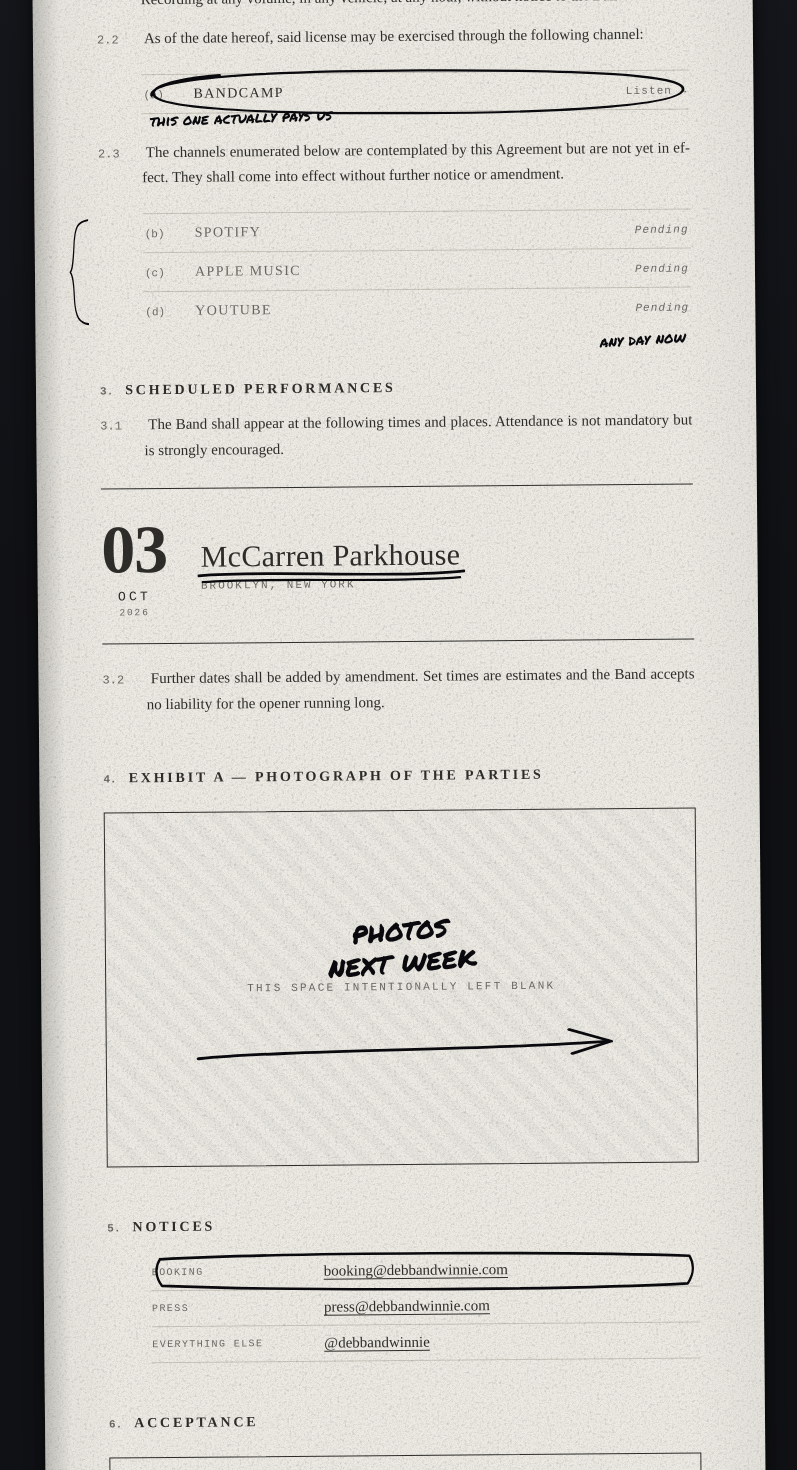
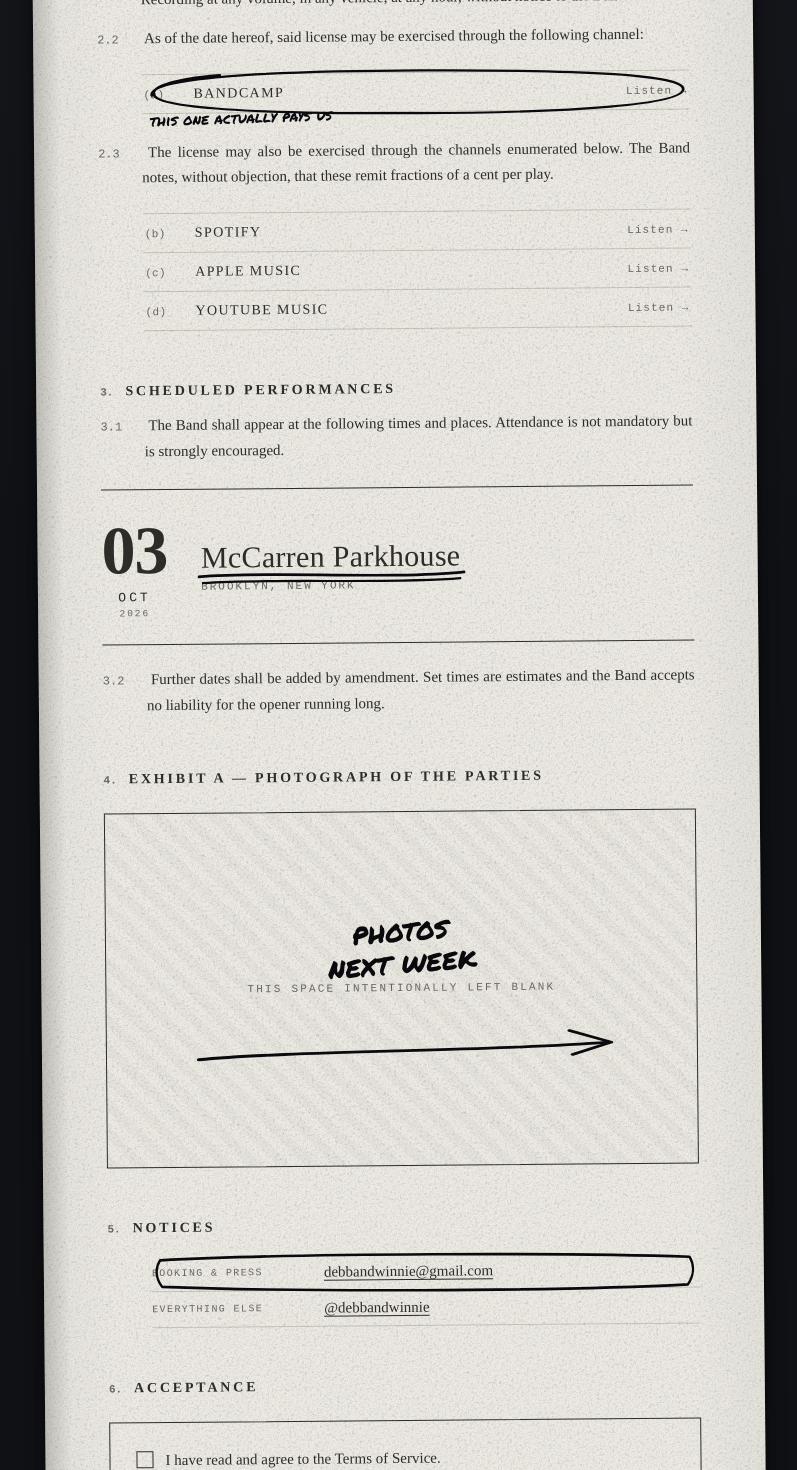
Before and after one commit to schmooie/debbandwinnie.com, a Svelte app: page / in a window 1280 px wide. Shown: the part 940-2410 px from the top of the page, without its empty margins (243-1040 px from the left). Built offline with nearby package versions, Linux system fonts and the light colour scheme.

Commit message:
updatre links

```diff
--- a/index.html
+++ b/index.html
@@ -63,15 +63,19 @@
       <p class="ns-sub">The new single — out now</p>
 
       <h2>Listen</h2>
-      <p><a href="https://debbandwinnie.bandcamp.com/">Bandcamp &rarr;</a> (Spotify, Apple Music &amp; YouTube pending)</p>
+      <p>
+        <a href="https://debbandwinnie.bandcamp.com/">Bandcamp &rarr;</a><br>
+        <a href="https://open.spotify.com/artist/3155DtEZMVSqAnWrZuaHFW">Spotify &rarr;</a><br>
+        <a href="https://music.apple.com/us/artist/debb-and-winnie/6806206145">Apple Music &rarr;</a><br>
+        <a href="https://music.youtube.com/channel/UCp93hMdLPW9VzsyKWflU1pA">YouTube Music &rarr;</a>
+      </p>
 
       <h2>Live</h2>
       <p>Oct 3, 2026 &mdash; McCarren Parkhouse, Brooklyn, New York</p>
 
       <h2>Contact</h2>
       <p>
-        Booking: <a href="mailto:booking@debbandwinnie.com">booking@debbandwinnie.com</a><br>
-        Press: <a href="mailto:press@debbandwinnie.com">press@debbandwinnie.com</a>
+        Booking &amp; press: <a href="mailto:debbandwinnie@gmail.com">debbandwinnie@gmail.com</a>
       </p>
 
       <p class="ns-foot">This site's full experience needs JavaScript enabled.</p>
--- a/src/App.svelte
+++ b/src/App.svelte
@@ -118,7 +118,7 @@
       .then(execute)
       .catch(() => {
         status = 'idle'
-        note = 'That didn’t go through. Try again, or email press@debbandwinnie.com and we’ll add you by hand.'
+        note = 'That didn’t go through. Try again, or email debbandwinnie@gmail.com and we’ll add you by hand.'
       })
   }
 </script>
@@ -250,35 +250,50 @@
   </ul>
 
   <p class="clause" style="margin-top: 26px">
-    <span class="ref">2.3</span> The channels enumerated below are contemplated by this Agreement but are not yet in
-    effect. They shall come into effect without further notice or amendment.
+    <span class="ref">2.3</span> The license may also be exercised through the channels enumerated below. The Band
+    notes, without objection, that these remit fractions of a cent per play.
   </p>
 
-  <ul class="platforms pending-set anchor" data-ink>
-    <li class="pending">
-      <span class="idx">(b)</span>
-      <span class="name">Spotify</span>
-      <span class="go">Pending</span>
+  <ul class="platforms">
+    <li>
+      <a
+        href="https://open.spotify.com/artist/3155DtEZMVSqAnWrZuaHFW"
+        target="_blank"
+        rel="noopener noreferrer"
+        data-goatcounter-click="spotify"
+        data-goatcounter-title="Spotify"
+      >
+        <span class="idx">(b)</span>
+        <span class="name">Spotify</span>
+        <span class="go">Listen &rarr;</span>
+      </a>
     </li>
-    <li class="pending">
-      <span class="idx">(c)</span>
-      <span class="name">Apple Music</span>
-      <span class="go">Pending</span>
+    <li>
+      <a
+        href="https://music.apple.com/us/artist/debb-and-winnie/6806206145"
+        target="_blank"
+        rel="noopener noreferrer"
+        data-goatcounter-click="apple-music"
+        data-goatcounter-title="Apple Music"
+      >
+        <span class="idx">(c)</span>
+        <span class="name">Apple Music</span>
+        <span class="go">Listen &rarr;</span>
+      </a>
     </li>
-    <li class="pending">
-      <span class="idx">(d)</span>
-      <span class="name">YouTube</span>
-      <span class="go">Pending</span>
+    <li>
+      <a
+        href="https://music.youtube.com/channel/UCp93hMdLPW9VzsyKWflU1pA"
+        target="_blank"
+        rel="noopener noreferrer"
+        data-goatcounter-click="youtube-music"
+        data-goatcounter-title="YouTube Music"
+      >
+        <span class="idx">(d)</span>
+        <span class="name">YouTube Music</span>
+        <span class="go">Listen &rarr;</span>
+      </a>
     </li>
-    <svg class="mark m-pending" viewBox="0 0 60 150" preserveAspectRatio="none" aria-hidden="true">
-      <path
-        class="draw"
-        style="--len: 400"
-        stroke-width="2.8"
-        d="M44,6 C22,8 14,14 12,40 C10,62 8,72 3,75 C9,79 11,90 12,110 C14,136 24,142 44,144"
-      />
-    </svg>
-    <div class="scrawl s-pending">any day now</div>
   </ul>
 
   <!-- ================= 3. PERFORMANCES ================= -->
@@ -329,8 +344,8 @@
   <h2><span class="num">5.</span> Notices</h2>
   <dl class="notices">
     <div class="anchor" data-ink>
-      <dt>Booking</dt>
-      <dd><a href="mailto:booking@debbandwinnie.com" data-goatcounter-click="email-booking" data-goatcounter-title="Booking email">booking@debbandwinnie.com</a></dd>
+      <dt>Booking &amp; press</dt>
+      <dd><a href="mailto:debbandwinnie@gmail.com" data-goatcounter-click="email" data-goatcounter-title="Email">debbandwinnie@gmail.com</a></dd>
       <svg class="mark m-email" viewBox="0 0 620 46" preserveAspectRatio="none" aria-hidden="true">
         <path
           class="draw"
@@ -339,10 +354,6 @@
           d="M18,10 C170,4 470,6 600,11 C606,20 604,30 598,38 C450,44 160,42 20,36 C13,28 12,18 18,10"
         />
       </svg>
-    </div>
-    <div>
-      <dt>Press</dt>
-      <dd><a href="mailto:press@debbandwinnie.com" data-goatcounter-click="email-press" data-goatcounter-title="Press email">press@debbandwinnie.com</a></dd>
     </div>
     <div>
       <dt>Everything else</dt>
--- a/src/style.css
+++ b/src/style.css
@@ -249,7 +249,6 @@ h1 .t-line + .t-line{margin-top:.12em}
   font-size:clamp(12px,3vw,15px);white-space:nowrap;
 }
 
-.m-pending{left:-30px;top:2px;width:26px;height:calc(100% - 4px)}
 .s-pending{
   top:calc(100% + 6px);right:6px;transform:rotate(-3deg);
   font-size:clamp(12px,3vw,15px);white-space:nowrap;
@@ -271,7 +270,6 @@ h1 .t-line + .t-line{margin-top:.12em}
   .clause .ref{width:36px}
   .platforms,.notices{padding-left:0}
   .datecard{gap:16px}
-  .m-pending{left:-16px;width:18px}
   .s-pending{display:none}
   .s-loud,.m-loud{display:none}
   /* the band name is narrower/centered on mobile, so shrink + shift the arrow
```
